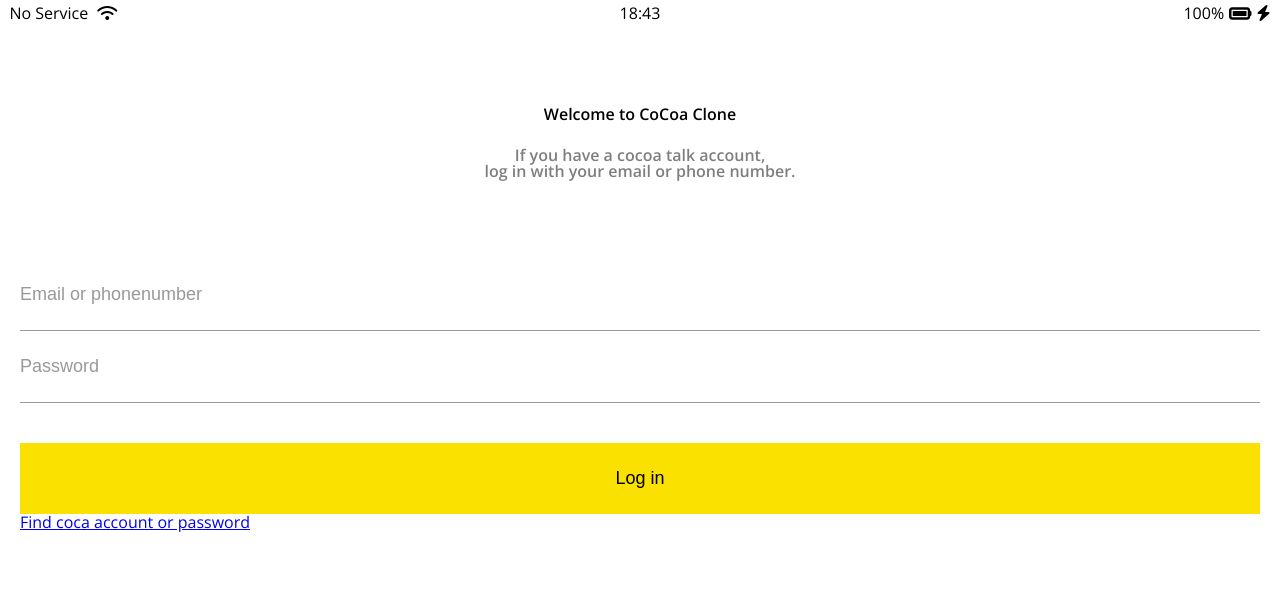
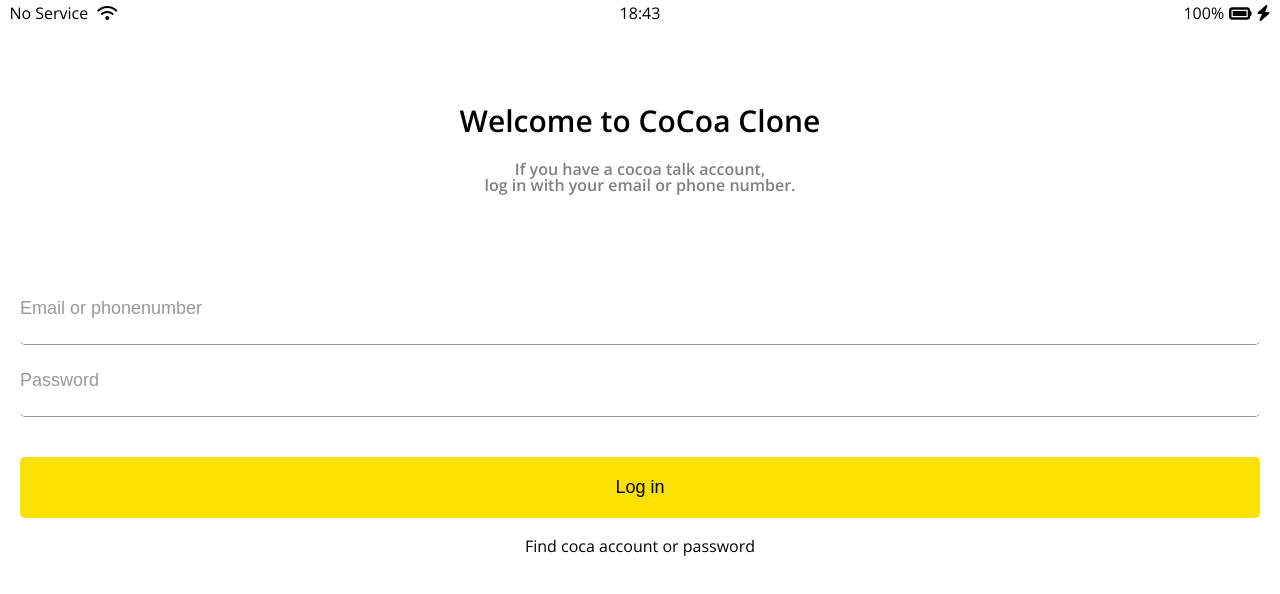
Before and after one commit to lomantic/clone-coding-cacao, a plain HTML site: page index.html in a window 1280 px wide. Drawn offline with nearby package versions, Linux system fonts and the light colour scheme.

Commit message:
login clone page completed

```diff
--- /dev/null
+++ b/css/screens/login.css
@@ -0,0 +1,63 @@
+.welcome-header {
+  margin: 80px 0px;
+  text-align: center;
+  display: flex;
+  flex-direction: column;
+  align-items: center;
+  font-weight: 600;
+}
+.welcome-header__title {
+  margin-bottom: 25px;
+  font-size: 30px;
+}
+
+.welcome-header__text {
+  width: 65%;
+  opacity: 0.5;
+}
+
+#login-form {
+  display: flex;
+  flex-direction: column;
+  margin: 0px 20px;
+}
+
+#login-form input {
+  padding: 25px 0px;
+  border: none;
+  font-size: 18px;
+  border-radius: 5px;
+}
+#login-form input:not([type="submit"]) {
+  border-bottom: 1px solid rgb(153, 153, 153);
+  transition-property: border-color;
+  transition-duration: 0.3s;
+  transition-timing-function: ease-in-out;
+}
+#login-form input::placeholder {
+  color: rgb(153, 153, 153);
+}
+
+#login-form input:nth-child(2) {
+  margin-bottom: 40px;
+}
+
+#login-form input:focus {
+  border-color: var(--yellow);
+}
+
+#login-form input:focus::placeholder {
+  color: var(--yellow);
+}
+#login-form input[type="submit"] {
+  background-color: var(--yellow);
+  padding: 20px 0px;
+  cursor: pointer;
+}
+
+#login-form a {
+  text-align: center;
+  text-decoration: none;
+  color: inherit; /*If parent no color >> default black*/
+  margin-top: 20px;
+}
--- a/css/style.css
+++ b/css/style.css
@@ -1,63 +1,11 @@
 @import url("https://fonts.googleapis.com/css2?family=Open+Sans:wght@400;600&display=swap");
 @import "reset.css";
-@import "status-bar.css";
+/*component*/
+@import "component/status-bar.css";
 @import "variables.css";
+/*screens*/
+@import "screens/login.css";
 
 body {
   font-family: "Open Sans", sans-serif;
 }
-
-.welcome-header {
-  margin: 80px 0px;
-  text-align: center;
-  display: flex;
-  flex-direction: column;
-  align-items: center;
-  font-weight: 600;
-}
-.welcome-header__title {
-  margin-bottom: 25px;
-  font-size: 27 px;
-}
-
-.welcome-header__text {
-  width: 65%;
-  opacity: 0.5;
-}
-
-#login-form {
-  display: flex;
-  flex-direction: column;
-  margin: 0px 20px;
-}
-
-#login-form input {
-  padding: 25px 0px;
-  border: none;
-  font-size: 18px;
-}
-#login-form input:not([type="submit"]) {
-  border-bottom: 1px solid rgb(153, 153, 153);
-  transition-property: border-color;
-  transition-duration: 0.3s;
-  transition-timing-function: ease-in-out;
-}
-#login-form input::placeholder {
-  color: rgb(153, 153, 153);
-}
-
-#login-form input:nth-child(2) {
-  margin-bottom: 40px;
-}
-
-#login-form input:focus {
-  border-color: var(--yellow);
-}
-
-#login-form input:focus::placeholder {
-  color: var(--yellow);
-}
-#login-form input[type="submit"] {
-  background-color: var(--yellow);
-  cursor: pointer;
-}
--- a/index.html
+++ b/index.html
@@ -32,9 +32,9 @@
     </header>
 
 
-    <form id="login-form">
-        <input type="text" placeholder="Email or phonenumber">
-        <input type="password" placeholder="Password">
+    <form action="friends.html" method="GET" id="login-form">
+        <input name="username" type="text" placeholder="Email or phonenumber">
+        <input name="password" type="password" placeholder="Password">
         <input type="submit" value="Log in">
         <a href="#">Find coca account or password</a>
     </form>
```
Also changed, not shown: friends.html (added, +1 -0 lines), css/component/status-bar.css (renamed from css/status-bar.css).
